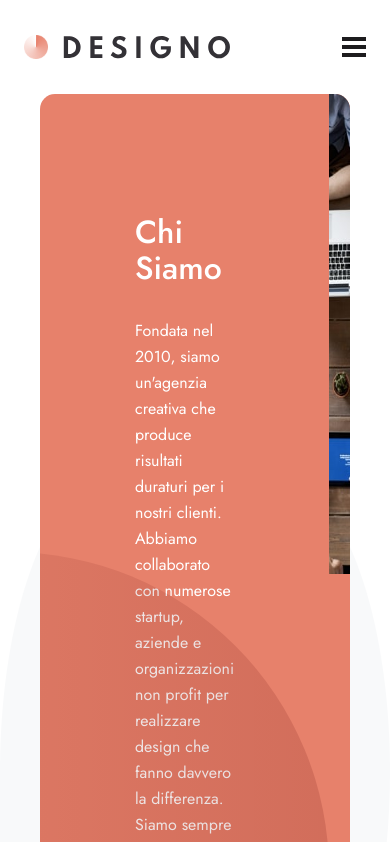
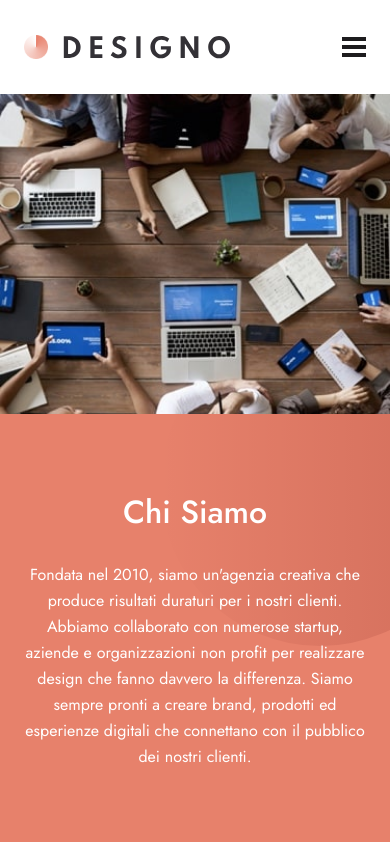
Before and after one commit to tyVespA/designo, a Next.js app: page /chi-siamo in a window 390 px wide. Shown: the top 842 px of the page. Built offline with nearby package versions, Linux system fonts and the light colour scheme.

Commit message:
Add picture, add media queries

```diff
--- a/src/app/(footer-banner-on)/(two-leaves-pages)/chi-siamo/components/Banner.js
+++ b/src/app/(footer-banner-on)/(two-leaves-pages)/chi-siamo/components/Banner.js
@@ -2,8 +2,10 @@ import styles from "./Banner.module.css";
 import Image from "next/image";
 
 import image_about_hero_desktop from "../../../../../../public/about/desktop/image-about-hero.jpg";
+import image_about_hero_tablet from "../../../../../../public/about/tablet/image-about-hero.jpg";
+import image_about_hero_mobile from "../../../../../../public/about/mobile/image-about-hero.jpg";
+
 import bg_pattern_hero_desktop from "../../../../../../public/about/desktop/bg-pattern-hero-about-desktop.svg";
-import bg_pattern_hero_mobile from "../../../../../../public/about/mobile/bg-pattern-hero-about-mobile.svg";
 
 export default function Banner() {
   return (
@@ -24,7 +26,27 @@ export default function Banner() {
           nostri clienti.
         </p>
       </div>
-      <Image src={image_about_hero_desktop} alt="un team che collabora" />
+      <div className={styles.pictureContainer}>
+        <picture>
+          <source
+            srcSet={image_about_hero_desktop.src}
+            media="(min-width: 1190px)"
+          />
+          <source
+            srcSet={image_about_hero_tablet.src}
+            media="(min-width: 501px)"
+          />
+          <source
+            srcSet={image_about_hero_mobile.src}
+            media="(max-width: 500px)"
+          />
+          <img
+            src={image_about_hero_mobile.src}
+            alt="Un team che collabora"
+            className={styles.heroImage}
+          />
+        </picture>
+      </div>
     </div>
   );
 }
--- a/src/app/(footer-banner-on)/(two-leaves-pages)/chi-siamo/components/Banner.module.css
+++ b/src/app/(footer-banner-on)/(two-leaves-pages)/chi-siamo/components/Banner.module.css
@@ -8,20 +8,73 @@
   margin-bottom: 160px;
 }
 
-.textContainer {
-  padding-block: 120px;
-  padding-inline: 95px;
-  position: relative;
-}
-
 .bg_pattern_hero_desktop {
   position: absolute;
+  z-index: -1;
   min-width: 640px;
   min-height: 640px;
   bottom: 0;
   right: 0;
 }
 
+.textContainer {
+  padding-block: 120px;
+  padding-inline: 95px;
+  position: relative;
+  z-index: 1;
+}
+
 .textContainer h1 {
   margin-bottom: 32px;
 }
+
+.pictureContainer {
+  flex: 0 0 auto;
+  width: 476px;
+  height: 480px;
+  position: relative;
+  z-index: 1;
+}
+
+.pictureContainer img,
+.pictureContainer picture {
+  width: 100%;
+  height: 100%;
+  object-fit: cover;
+}
+
+@media screen and (max-width: 1190px) {
+  .bannerContainer {
+    flex-direction: column-reverse;
+    text-align: center;
+    margin-bottom: 120px;
+  }
+  .textContainer {
+    padding-block: 64px;
+    padding-inline: 58px;
+  }
+  .pictureContainer {
+    width: 100%;
+    height: 320px;
+  }
+  .bg_pattern_hero_desktop {
+    left: -25%;
+    bottom: 25%;
+  }
+}
+
+@media screen and (max-width: 660px) {
+  .bannerContainer {
+    margin-inline: -40px;
+    border-radius: 0;
+  }
+  .textContainer {
+    padding-block: 80px;
+    padding-inline: 24px;
+  }
+  .bg_pattern_hero_desktop {
+    transform: scale(0.5);
+    left: 0;
+    bottom: 10%;
+  }
+}
```
